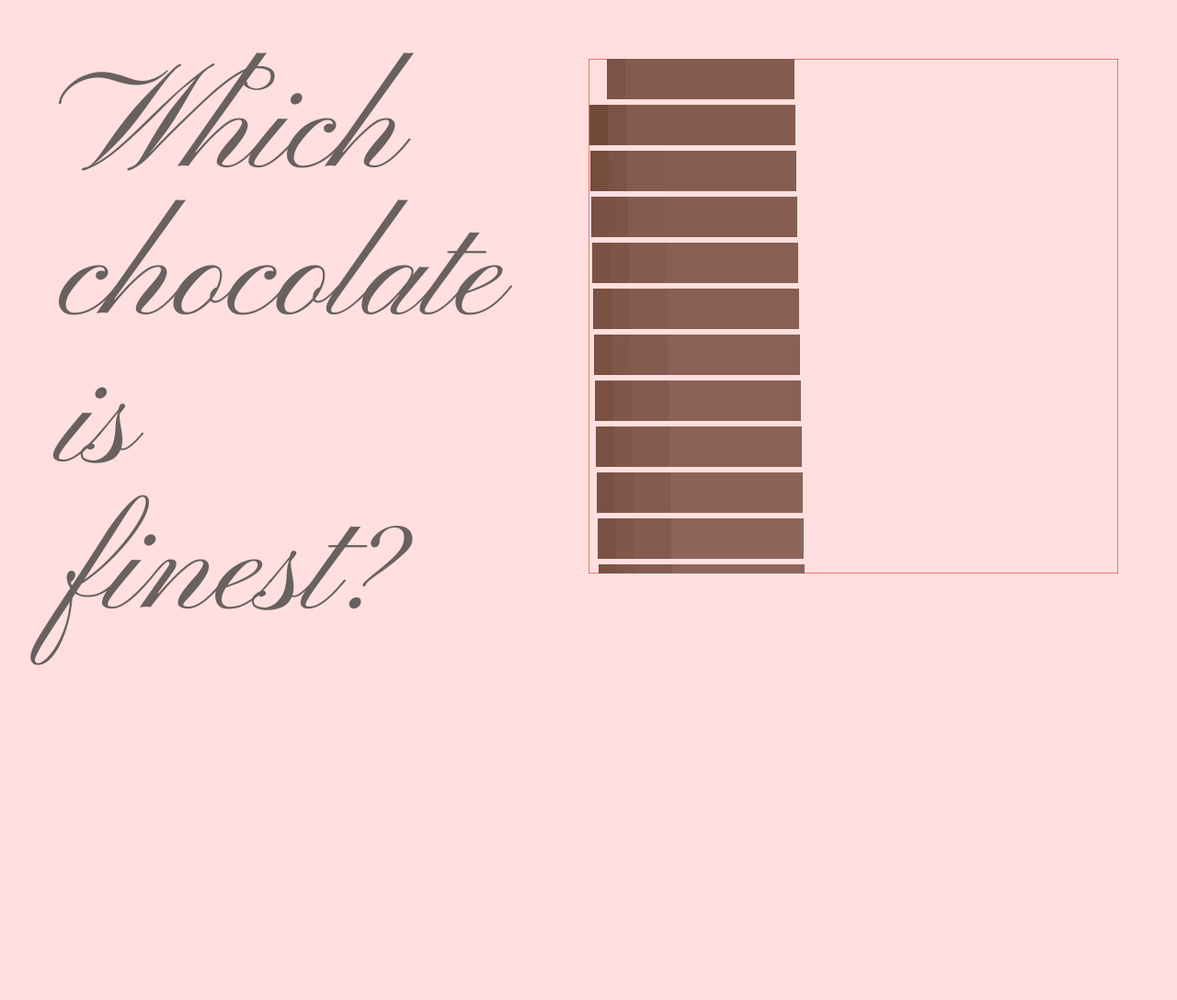
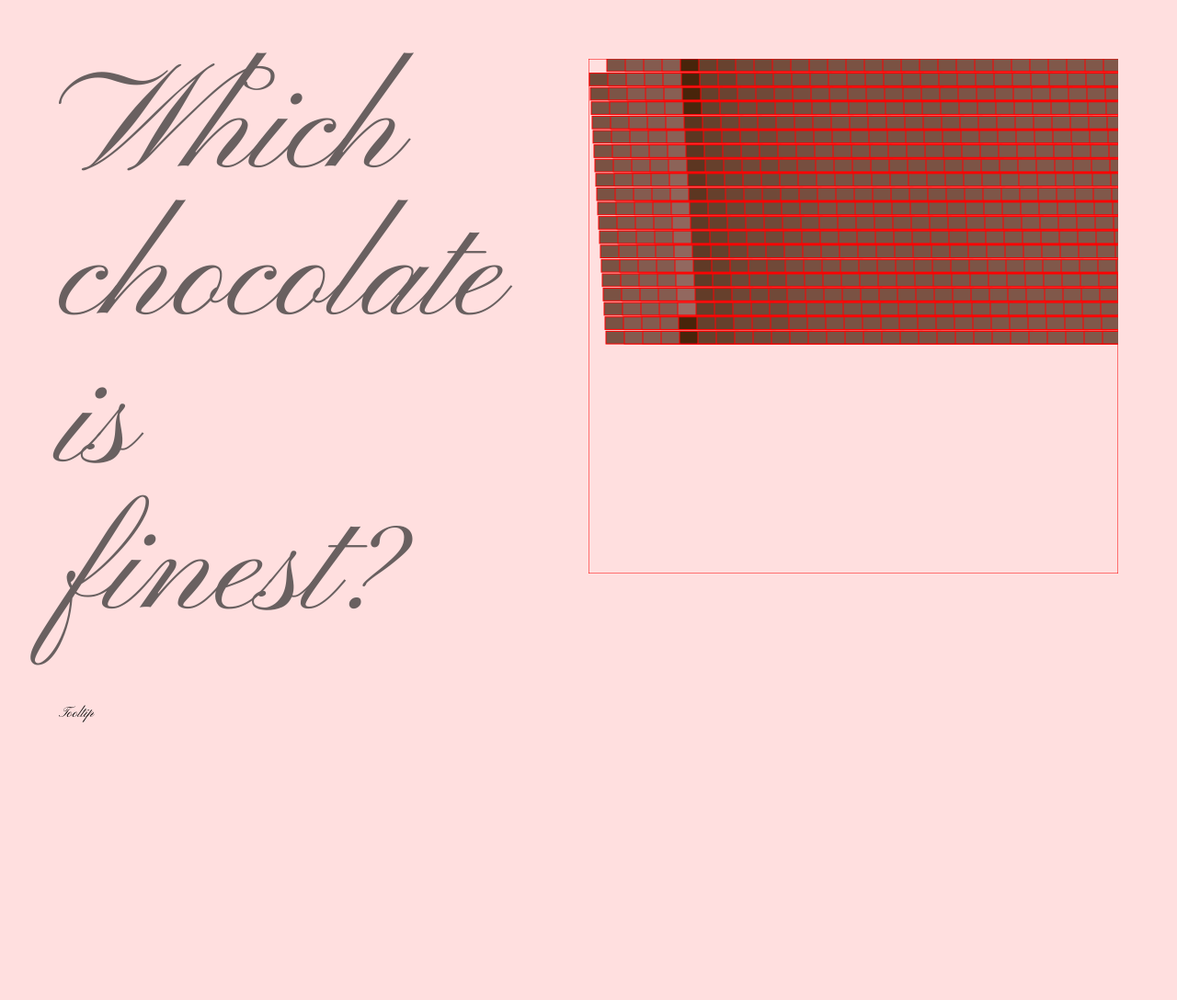
Before and after one commit to NohaKareem/Chocolate-ratings, a plain HTML site: page index.html in a window 1280 px wide. Shown: the whole page at 92% size. Before the commit the page ends 800 px from the top, so only its background shows below. Drawn offline with nearby package versions, Linux system fonts and the light colour scheme.

Commit message:
Merge data, update tooltip.

```diff
--- a/css/main.scss
+++ b/css/main.scss
@@ -21,6 +21,19 @@ body {
 }
 
 .tooltip {
+    margin-top: 5%;
     position: absolute;
     z-index: 3;
+    height: 40%;
+    width: 43%;
+    // background-color: red;
 }
+
+.mouseTooltip {
+    position: absolute;
+    z-index: 3;
+    background-color: white;
+    line-height: 1.5;
+    border-radius: 5px;
+    padding: 10px;
+}
--- a/index.html
+++ b/index.html
@@ -12,7 +12,10 @@
 
     <body>
         <div class="container">
-            <h1>Which chocolate is finest?</h1>
+            <div class="leftPanel">
+                <h1>Which chocolate is finest?</h1>
+                <div class="tooltip">Tooltip</div>
+            </div>
             <div id="vis"></div>
         </div>
 
--- a/js/main.js
+++ b/js/main.js
@@ -1,48 +1,69 @@
 const VIS_HT = window.innerHeight * .7, VIS_WID = window.innerWidth * .45; //~
-const MAX_BOXES_PER_ROW = 20, BOX_HT = 20, MARGIN = 2.5;
-let currRow = 1;
+const MAX_BOXES_PER_ROW = 20, MARGIN = 2.5;
+let currRow = 1, BOX_HT; //~
 
 var dataset = d3.csv('flavors_of_cacao.csv').get((dataset) => {
-	// dataset.forEach(record => console.log('record'));
-	// console.log(dataset[0]['Company (Maker-if known)']);
-	// console.log(dataset[0]['Specific Bean Origin or Bar Name']);
-	// console.log(dataset[0]['REF']);
-	// console.log(dataset[0]['Review Date']);
-	// console.log(dataset[0]['Rating']);
-	// console.log(dataset[0]['Bean Type']);
-	// console.log(dataset[0]['Broad Bean Origin']);
-	// console.log(dataset[0]['Company Location']);
-	console.log(dataset[0]['Rating']);
+	console.log(dataset.length)
+
+	BOX_HT = VIS_HT / (dataset.length / MAX_BOXES_PER_ROW);
+
+	// data cleaning
 	let removePercent = str => { return parseFloat(str.slice(0, -1)); }
 
-	// get unique cocoa vals ~ https://stackoverflow.com/a/35092559/1446598
 	let uniqueCocoaValues = [... new Set(dataset.map(choc => removePercent(choc['Cocoa Percent'])))];
-	console.log(uniqueCocoaValues)
 
+	// helper method to sort by cocoa
 	let sortChocByCocoa = (c1, c2) => { return removePercent(c2['Cocoa Percent']) - removePercent(c1['Cocoa Percent']) }
 
-	console.log((dataset))
 	var cocoaColorScale = d3.scaleLinear().domain([Math.min(...uniqueCocoaValues), Math.max(...uniqueCocoaValues)])//~
 			.range(["#bc8f8f", "#48240a"]);
 
 	// let sortChocByCocoa = (a,b) => { return parseFloat(b.Rating) - parseFloat(a.Rating) }
 	dataset.sort((a,b) => { return b.Rating - a.Rating });
+
+	// 5 stars
 	let fiveStar = dataset.filter(choc => {
 		return (choc.Rating == 5);
-	});
+	}).sort(sortChocByCocoa);
 
-	fiveStar.sort(sortChocByCocoa);
+	// 4 stars
 	let fourStar = dataset.filter(choc => {
-		return (choc.Rating >= 4);
-	});
+		return (choc.Rating >= 4 && choc.Rating < 5);
+	}).sort(sortChocByCocoa);
 
-	fourStar.sort(sortChocByCocoa);
+	console.log(fourStar.length)
 
-	console.log(cocoaColorScale)
+	// 3 stars
+	let threeStar = dataset.filter(choc => {
+		return (choc.Rating >= 3 && choc.Rating < 4);
+	}).sort(sortChocByCocoa);
 
-	let toolTip = d3.select('#vis').append('div')
-		.attr('class', 'tooltip')
+	// 2 stars
+	let twoStar = dataset.filter(choc => {
+		return (choc.Rating >= 2 && choc.Rating < 1);
+	}).sort(sortChocByCocoa);
+
+	// 1 stars
+	let oneStar = dataset.filter(choc => {
+		return (choc.Rating >= 1 && choc.Rating < 2);
+	}).sort(sortChocByCocoa);
+
+	let all_chocolates = fourStar.concat(threeStar.concat(twoStar.concat(oneStar))); //~
+	let sortedChcolates = dataset.sort((c1, c2) => { return c1.Rating - c2.Rating || removePercent(c2['Cocoa Percent']) - removePercent(c1['Cocoa Percent']) });
+	console.log(sortedChcolates)
+	console.log(sortedChcolates[1360])
+	console.log(sortedChcolates[1790])
+	console.log(all_chocolates)
+	console.log(all_chocolates[1360])
+
+	let mouseToolTip = d3.select('#vis').append('div')
+		.attr('class', 'mouseTooltip')
 		.style('opacity', 0)
+
+	// let sideToolTip = d3.select('#vis')
+	// .append('div')
+	// 	.attr('class', 'tooltip')
+	// 	.style('opacity', 0)
 
 	// container
 	var svg = d3.select('#vis')
@@ -64,48 +85,44 @@ var dataset = d3.csv('flavors_of_cacao.csv').get((dataset) => {
 
 	let currWid = fourStar.length < MAX_BOXES_PER_ROW ? VIS_WID / fourStar.length : VIS_WID / MAX_BOXES_PER_ROW;
 	svg.selectAll('rect')
-		.data(fourStar)
+		.data(all_chocolates)
 		.enter()
 		.append('rect')
+
+		// debug
+		.attr('stroke', 'red')
+		.attr('stroke-width', '1')
+
 		.attr('x', (d, i) => {
 			return (i);// * currWid;//~
 			// return (i % MAX_BOXES_PER_ROW) * currWid;
 			// return ((i % MAX_BOXES_PER_ROW) * 50);
-			// return (i * fourStar.length / MAX_BOXES_PER_ROW) + (MARGIN * i);
+			// return (i * all_chocolates.length / MAX_BOXES_PER_ROW) + (MARGIN * i);
 		})
 		.attr('y', (d, i) => { return ((i % MAX_BOXES_PER_ROW) * MARGIN * BOX_HT); })//
-		.attr('width', currWid * 5)//_ => { return currWid; } //return (fourStar.length / MAX_BOXES_PER_ROW) * MARGIN; })
+		.attr('width', currWid * 5)//_ => { return currWid; } //return (all_chocolates.length / MAX_BOXES_PER_ROW) * MARGIN; })
 		.attr('height', BOX_HT * 2.2)
 		.attr('fill', (d) => { return cocoaColorScale(removePercent(d['Cocoa Percent'])); })
 
 		// tooltip
 		.on('mouseover', d => {
-			toolTip.transition()
+			mouseToolTip.transition()
 				.duration(250)//~
 				.style('opacity', 1);
 
-			toolTip.html(`Cocoa:  + ${ d['Cocoa Percent'] }`)
+			mouseToolTip.html(`
+			Cocoa: ${ d['Cocoa Percent'] }
+			<br/>
+			Rating: ${ d['Rating'] }/5
+			`)
 				.style('left', `${ d3.event.pageX }px`)
 				.style('top', `${ d3.event.pageY }px`);
 
+
+			// sideToolTip.html(`Cocoa:  + ${ d['Cocoa Percent'] }`)
+			// 	.style('left', `${ d3.event.pageX }px`)
+			// 	.style('top', `${ d3.event.pageY }px`);
 		})
 
-
-		// svg.selectAll('rect')
-		// .data(fiveStar)
-		// .enter()
-		// .append('rect')
-		// .attr('x', (d, i) => {
-		// 	return (i % MAX_BOXES_PER_ROW) * currWid;
-		// 	// return ((i % MAX_BOXES_PER_ROW) * 50);
-		// 	// return (i * fiveStar.length / MAX_BOXES_PER_ROW) + (MARGIN * i);
-		// })
-		// .attr('y', (d, i)=> { return ((i % MAX_BOXES_PER_ROW) * MARGIN * BOX_HT); })//
-		// .attr('width', _ => { return (fiveStar.length / MAX_BOXES_PER_ROW) * MARGIN; })
-		// .attr('height', BOX_HT * 2)
-		// .attr('fill', (d) => { return cocoaColorScale(removePercent(d['Cocoa Percent']));
-		// 	// d['Cocoa Percent'] * 0.5
-		// })
-
-		console.log(fourStar.length / MAX_BOXES_PER_ROW)
+		console.log(all_chocolates.length / MAX_BOXES_PER_ROW)
 });
```
Also changed, not shown: css/main.css, readme.md, 1 other file.
